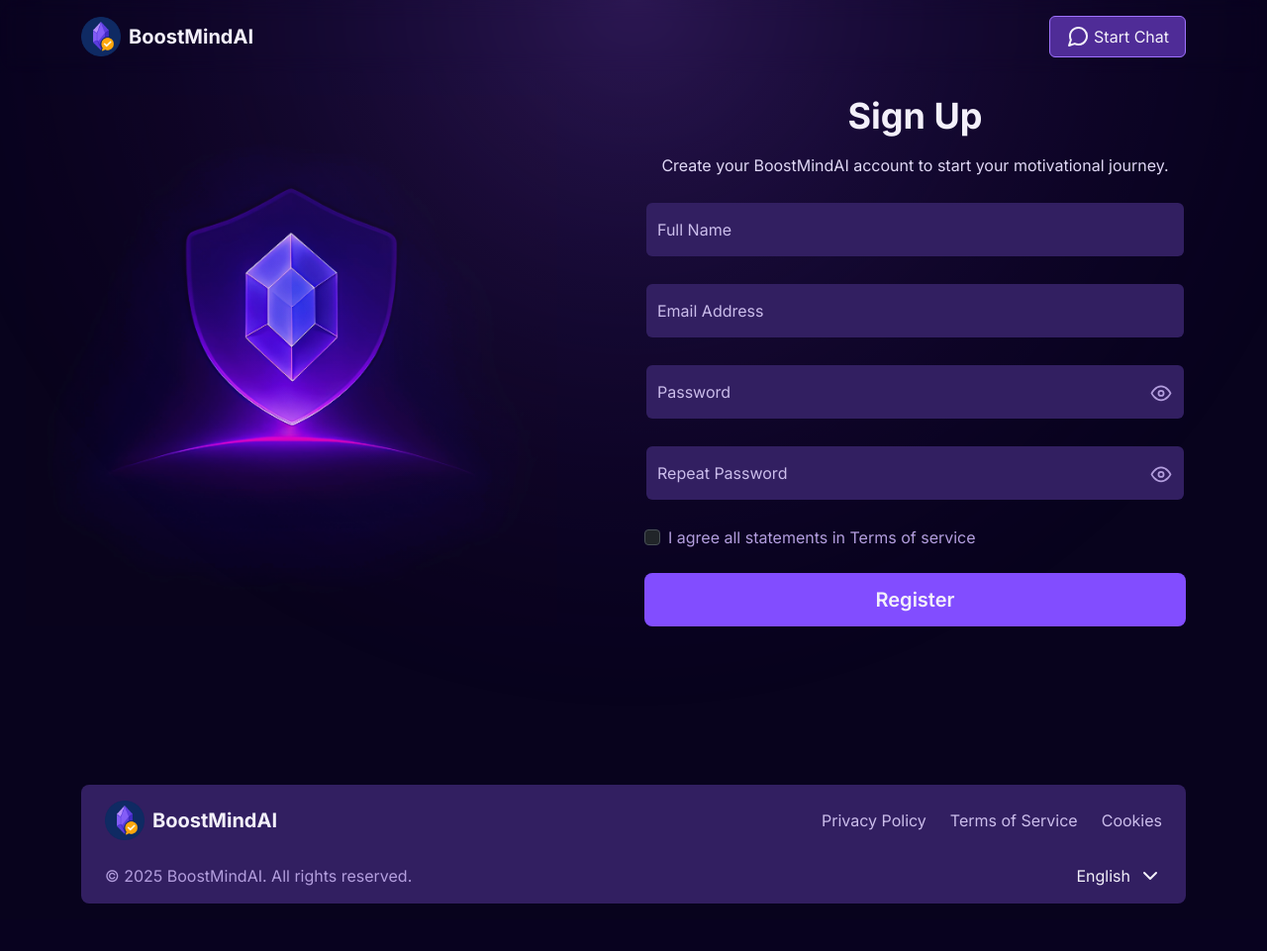
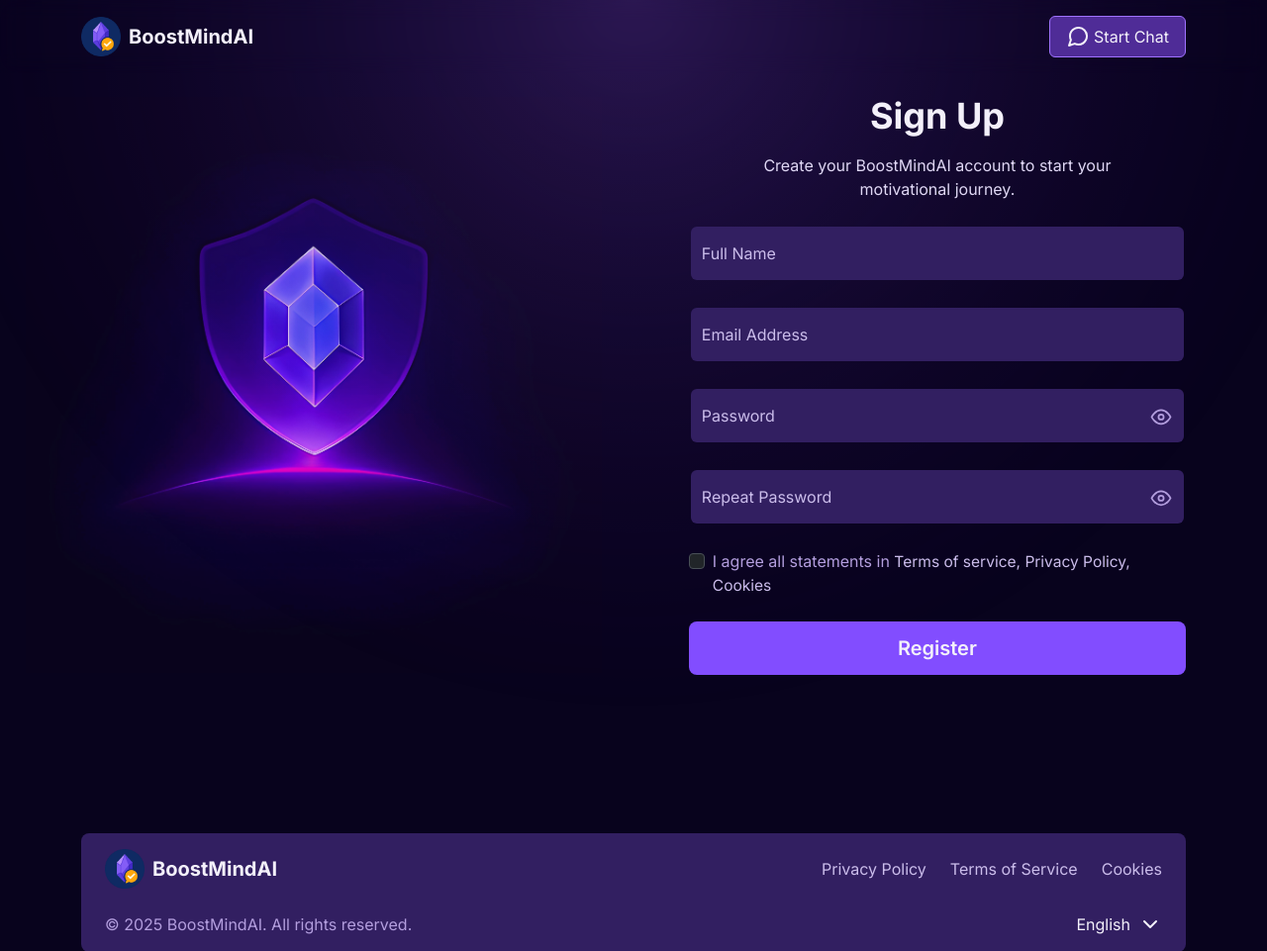
Before and after one commit to mustafacangoktas/boostmindai-web, a PHP site: page /register in a window 1280 px wide. Shown: the top 961 px of the page at 99% size. Before the commit the page ends 913 px from the top, so only its background shows below. Run offline with PHP 8.4, Linux system fonts and the light colour scheme; some libraries are stand-ins or nearby versions.

Commit message:
Add legal links to the register page

```diff
--- a/assets/css/auth/index.css
+++ b/assets/css/auth/index.css
@@ -70,6 +70,7 @@
 
 .auth-card {
     flex: 1 1 auto;
+    max-width: 45%;
 }
 
 .auth-bg {
@@ -89,11 +90,14 @@
         right: 0;
         top: 0;
     }
+
     .auth-container {
         flex-direction: column-reverse;
     }
+
     .auth-card {
         width: 100%;
+        max-width: 100%;
         padding: 1rem;
     }
 }
--- a/lang/tr.php
+++ b/lang/tr.php
@@ -54,8 +54,8 @@ return [
     'register_email' => 'E-posta Adresi',
     'register_password' => 'Şifre',
     'register_password_repeat' => 'Şifreyi Tekrarla',
-    'register_terms' => 'Şunlardaki tüm koşulları kabul ediyorum:',
-    'register_terms_link' => 'Kullanım şartları',
+    'register_terms' => 'Tüm şartları kabul ediyorum: ',
+    'register_terms_link' => 'Kullanım Şartları',
     'register_name_invalid' => 'Lütfen tam adınızı girin (2-50 karakter).',
     'register_email_invalid' => 'Geçerli bir e-posta adresi girin.',
     'register_password_invalid' => 'Şifre 8-32 karakter olmalı.',
--- a/pages/register.php
+++ b/pages/register.php
@@ -86,11 +86,21 @@ if (AuthController::isAuthenticated()) {
 
                 <div class="form-check mb-4">
                     <input class="form-check-input me-2" type="checkbox" value="" id="registerTerms" required/>
-                    <label class="form-check-label" for="registerTerms">
-                        <?php echo t('register_terms'); ?>
-                        <a href="#">
-                            <?php echo t('register_terms_link'); ?>
-                        </a>
+                    <label class="form-check-label" for="registerTerms" style="max-width: 530px;">
+                        <span style="margin-bottom: 2px;">
+                            <?php echo t('register_terms'); ?>
+                        </span>
+                        <span style="font-size: 0.97em;">
+                            <a href="/terms" target="_blank" style="color: var(--text-200) !important; text-decoration: underline; white-space: nowrap;">
+                                <?php echo t('register_terms_link'); ?>,
+                            </a>
+                            <a href="/privacy" target="_blank" style="color: var(--text-200) !important; text-decoration: underline; white-space: nowrap;">
+                                <?php echo t('privacy_policy'); ?>,
+                            </a>
+                            <a href="/cookie-policy" target="_blank" style="color: var(--text-200) !important; text-decoration: underline; white-space: nowrap;">
+                                <?php echo t('cookies'); ?>
+                            </a>
+                        </span>
                     </label>
                 </div>
 
```
